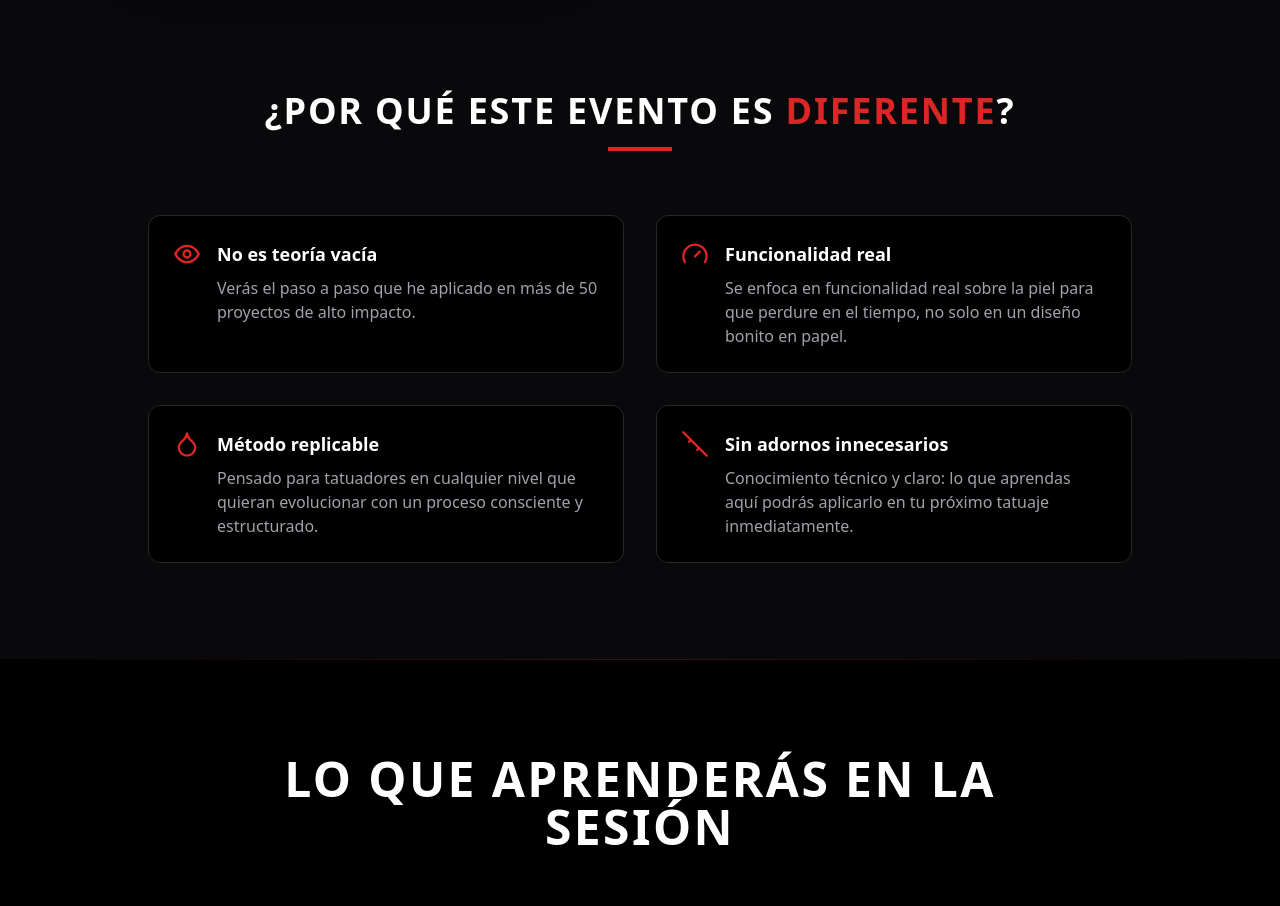
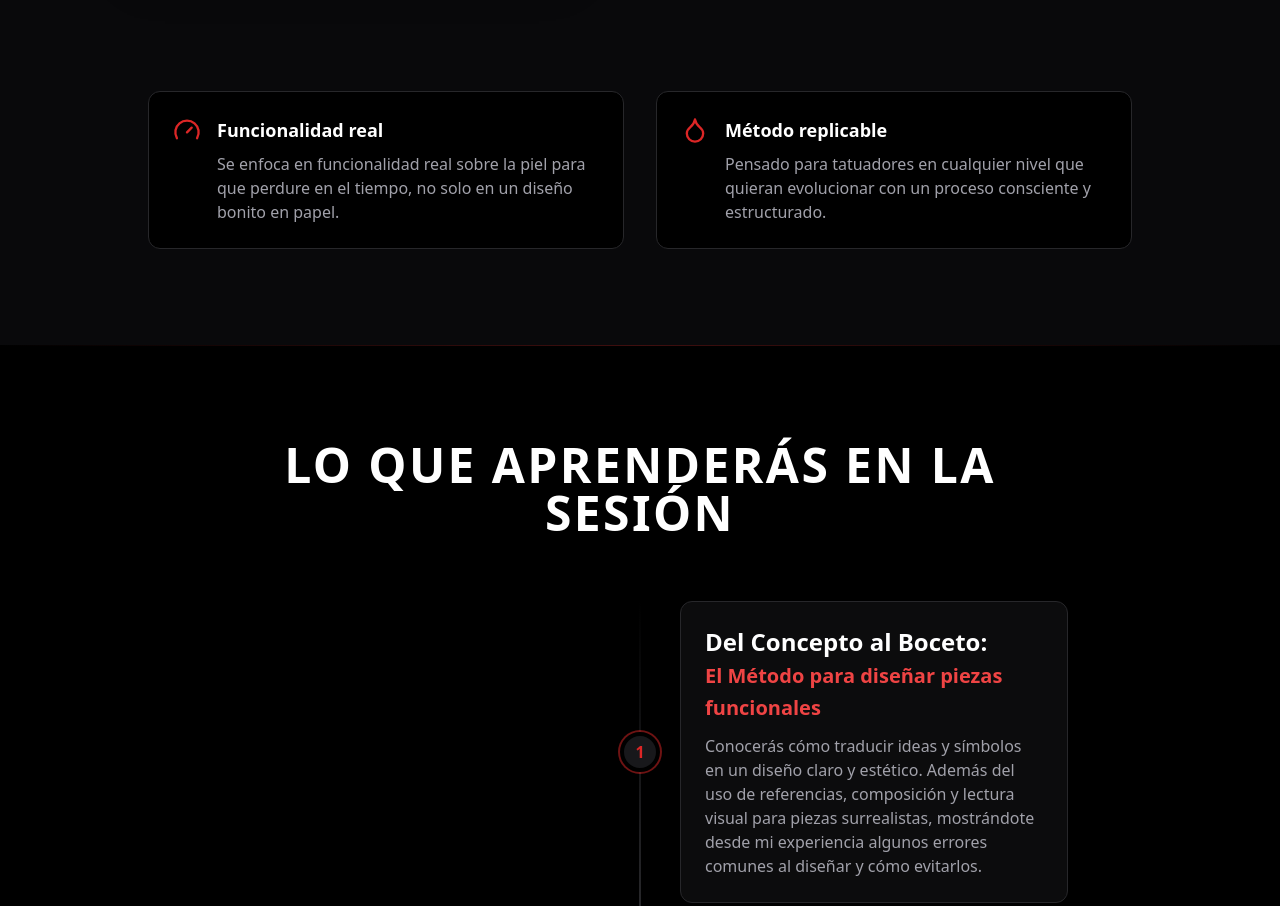
Before and after one commit to Fabiancg16/hernan-yepes-organica, a plain HTML site: page index.html in a window 1280 px wide. Shown: the part 1087-1993 px from the top of the page. Drawn offline with nearby package versions, Linux system fonts and the light colour scheme; a script that the page names is missing.

Commit message:
Simplifica sección diferenciadores y actualiza años de experiencia a 10

```diff
--- a/index.html
+++ b/index.html
@@ -155,19 +155,7 @@
   <!-- SECCIÓN 1: ¿Por qué este evento es diferente? -->
   <section class="py-16 md:py-24 bg-zinc-950 border-t border-zinc-900">
     <div class="container mx-auto px-5 max-w-5xl">
-      <div class="text-center mb-10 md:mb-16">
-        <h2 class="text-3xl md:text-4xl font-bold text-white mb-4 uppercase tracking-wider">¿Por qué este evento es <span class="text-red-600">diferente</span>?</h2>
-        <div class="w-16 h-1 bg-red-600 mx-auto"></div>
-      </div>
-
       <div class="grid grid-cols-1 md:grid-cols-2 gap-6 md:gap-8">
-        <div class="flex gap-4 p-5 sm:p-6 bg-black border border-zinc-800 rounded-xl hover:border-zinc-700 transition-colors">
-          <div class="shrink-0"><svg xmlns="http://www.w3.org/2000/svg" width="28" height="28" viewBox="0 0 24 24" fill="none" stroke="currentColor" stroke-width="2" stroke-linecap="round" stroke-linejoin="round" class="text-red-600"><path d="M2 12s3-7 10-7 10 7 10 7-3 7-10 7-10-7-10-7Z"/><circle cx="12" cy="12" r="3"/></svg></div>
-          <div>
-            <h3 class="text-white font-bold text-lg mb-2">No es teoría vacía</h3>
-            <p class="text-zinc-400 text-sm sm:text-base leading-relaxed">Verás el paso a paso que he aplicado en más de 50 proyectos de alto impacto.</p>
-          </div>
-        </div>
         <div class="flex gap-4 p-5 sm:p-6 bg-black border border-zinc-800 rounded-xl hover:border-zinc-700 transition-colors">
           <div class="shrink-0"><svg xmlns="http://www.w3.org/2000/svg" width="28" height="28" viewBox="0 0 24 24" fill="none" stroke="currentColor" stroke-width="2" stroke-linecap="round" stroke-linejoin="round" class="text-red-600"><path d="m12 14 4-4"/><path d="M3.34 19a10 10 0 1 1 17.32 0"/></svg></div>
           <div>
@@ -180,13 +168,6 @@
           <div>
             <h3 class="text-white font-bold text-lg mb-2">Método replicable</h3>
             <p class="text-zinc-400 text-sm sm:text-base leading-relaxed">Pensado para tatuadores en cualquier nivel que quieran evolucionar con un proceso consciente y estructurado.</p>
-          </div>
-        </div>
-        <div class="flex gap-4 p-5 sm:p-6 bg-black border border-zinc-800 rounded-xl hover:border-zinc-700 transition-colors">
-          <div class="shrink-0"><svg xmlns="http://www.w3.org/2000/svg" width="28" height="28" viewBox="0 0 24 24" fill="none" stroke="currentColor" stroke-width="2" stroke-linecap="round" stroke-linejoin="round" class="text-red-600"><path d="m2 2 20 20"/><path d="m8.5 8.5-1.5 1.5"/><path d="m15.5 15.5-1.5 1.5"/></svg></div>
-          <div>
-            <h3 class="text-white font-bold text-lg mb-2">Sin adornos innecesarios</h3>
-            <p class="text-zinc-400 text-sm sm:text-base leading-relaxed">Conocimiento técnico y claro: lo que aprendas aquí podrás aplicarlo en tu próximo tatuaje inmediatamente.</p>
           </div>
         </div>
       </div>
@@ -281,7 +262,7 @@
           <ul class="space-y-4 text-zinc-400 text-base sm:text-lg">
             <li class="flex items-start gap-3">
               <span class="text-red-600 font-bold mt-1">•</span>
-              <span>Es un artista del tatuaje especializado en black & grey surrealista, con <strong class="text-white">más de 8 años de experiencia.</strong></span>
+              <span>Es un artista del tatuaje especializado en black & grey surrealista, con <strong class="text-white">más de 10 años de experiencia.</strong></span>
             </li>
             <li class="flex items-start gap-3">
               <span class="text-red-600 font-bold mt-1">•</span>
```
